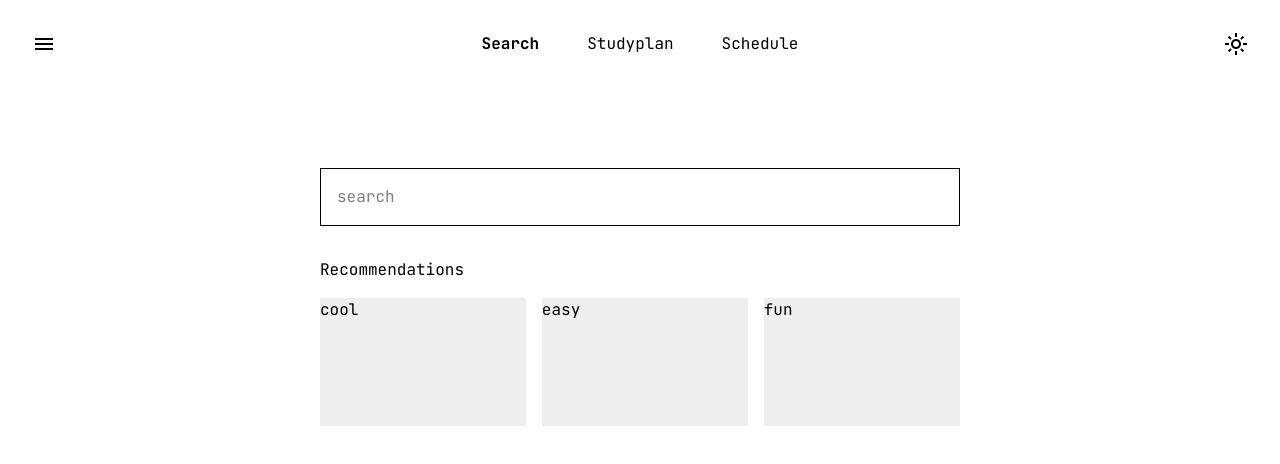
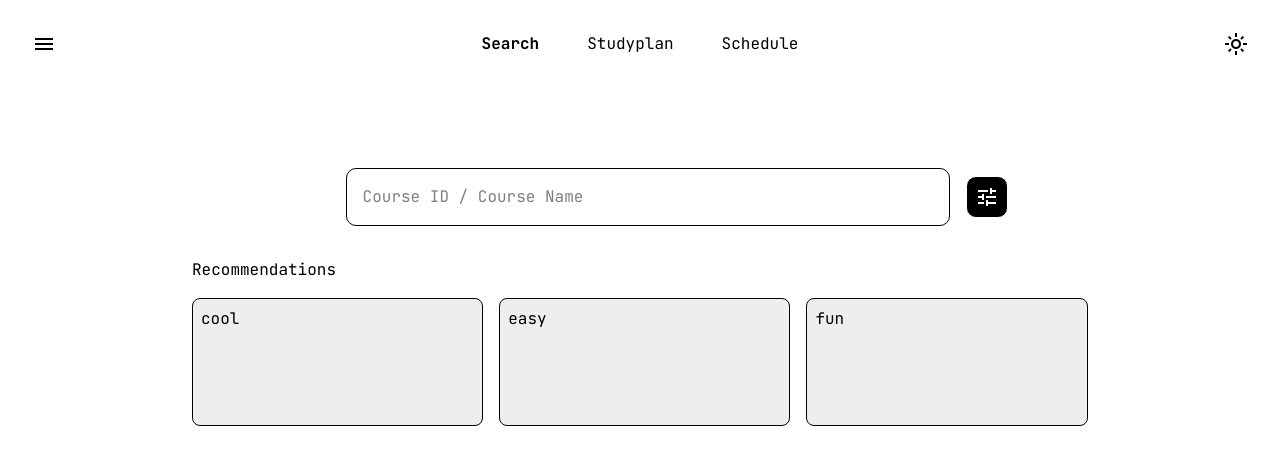
Before and after one commit to srpnt3/slopvauzet, a React (Vite) app in the folder frontend/: page / in a window 1280 px wide. Shown: the top 464 px of the page. Built offline with nearby package versions, Linux system fonts and the light colour scheme.

Commit message:
search styling

```diff
--- a/frontend/src/components/Recommendation.css
+++ b/frontend/src/components/Recommendation.css
@@ -1,6 +1,9 @@
 .recommendation {
-	min-width: 8rem;
+	min-width: 12rem;
 	flex-grow: 1;
 	height: 8rem;
+	padding: 0.5rem;
+	border: solid 1px;
+	border-radius: 8px;
 	background-color: #eeeeee;
 }
--- a/frontend/src/components/Result.css
+++ b/frontend/src/components/Result.css
@@ -1,5 +1,8 @@
 .result {
 	width: 100%;
 	height: 4rem;
+	padding: 0.5rem;
+	border: solid 1px;
+	border-radius: 8px;
 	background-color: #eeeeee;
 }
--- a/frontend/src/components/Search.css
+++ b/frontend/src/components/Search.css
@@ -1,22 +1,42 @@
 .search {
 	width: 100%;
 	height: 100%;
+	max-width: 80rem;
 	display: flex;
 	flex-direction: column;
 	align-items: center;
 	gap: 1rem;
 }
 
+.searchbar_container {
+	width: 60%;
+	margin-top: 10dvh;
+	margin-bottom: 1rem;
+	display: flex;
+	flex-direction: row;
+	align-items: center;
+	gap: 1rem;
+	padding: 0 1rem;
+}
+
 .searchbar {
-	width: 50%;
+	width: 100%;
 	padding: 1rem;
-	margin-top: 10dvh;
 	border: solid 1px;
-	margin-bottom: 1rem;
+	border-radius: 10px;
+	margin-left: 4.6rem;
+}
+
+.filters {
+	padding: 0.5rem;
+	border: solid 1px;
+	border-radius: 10px;
+	color: white;
+	background-color: black;
 }
 
 .results {
-	width: 50%;
+	width: 70%;
 	display: flex;
 	flex-direction: column;
 	align-items: center;
@@ -25,7 +45,7 @@
 }
 
 .recommendations {
-	width: 50%;
+	width: 70%;
 	display: flex;
 	flex-direction: row;
 	flex-wrap: wrap;
@@ -33,5 +53,5 @@
 }
 
 .title {
-	width: 50%;
+	width: 70%;
 }
--- a/frontend/src/components/Search.tsx
+++ b/frontend/src/components/Search.tsx
@@ -2,11 +2,16 @@ import { useEffect, useState } from "react";
 import "./Search.css";
 import Result from "./Result";
 import Recommendation from "./Recommendation";
+import Symbol from "./Symbol";
 
 // TODO: match the actual data from backend
 export type Course = {
-  name: string
-}
+  name: string,
+};
+
+export type Filters = {
+  credits: number,
+};
 
 function Search() {
   const [results, setResults] = useState<Course[]>([]);
@@ -41,7 +46,10 @@ function Search() {
 
   return (
     <div className="search">
-      <input className="searchbar" placeholder="search" onKeyDown={(e) => (e.key == "Enter") && getSearchResults((e.target as HTMLInputElement).value)}></input>
+      <div className="searchbar_container">
+        <input className="searchbar" placeholder="Course ID / Course Name" onKeyDown={(e) => (e.key == "Enter") && getSearchResults((e.target as HTMLInputElement).value)}></input>
+        <button className="filters"><Symbol>tune</Symbol></button>
+      </div>
       {results.length > 0 && <>
         <div className="title">Results</div>
         <div className="results">
```
